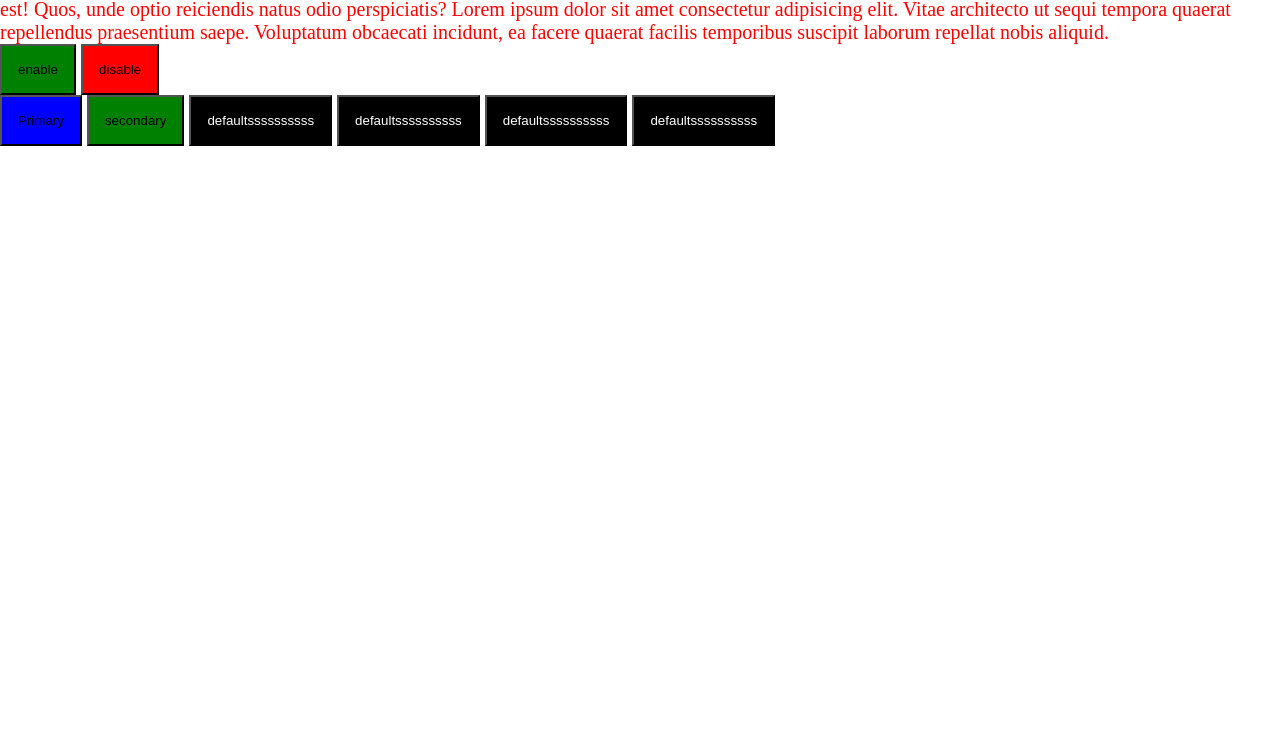
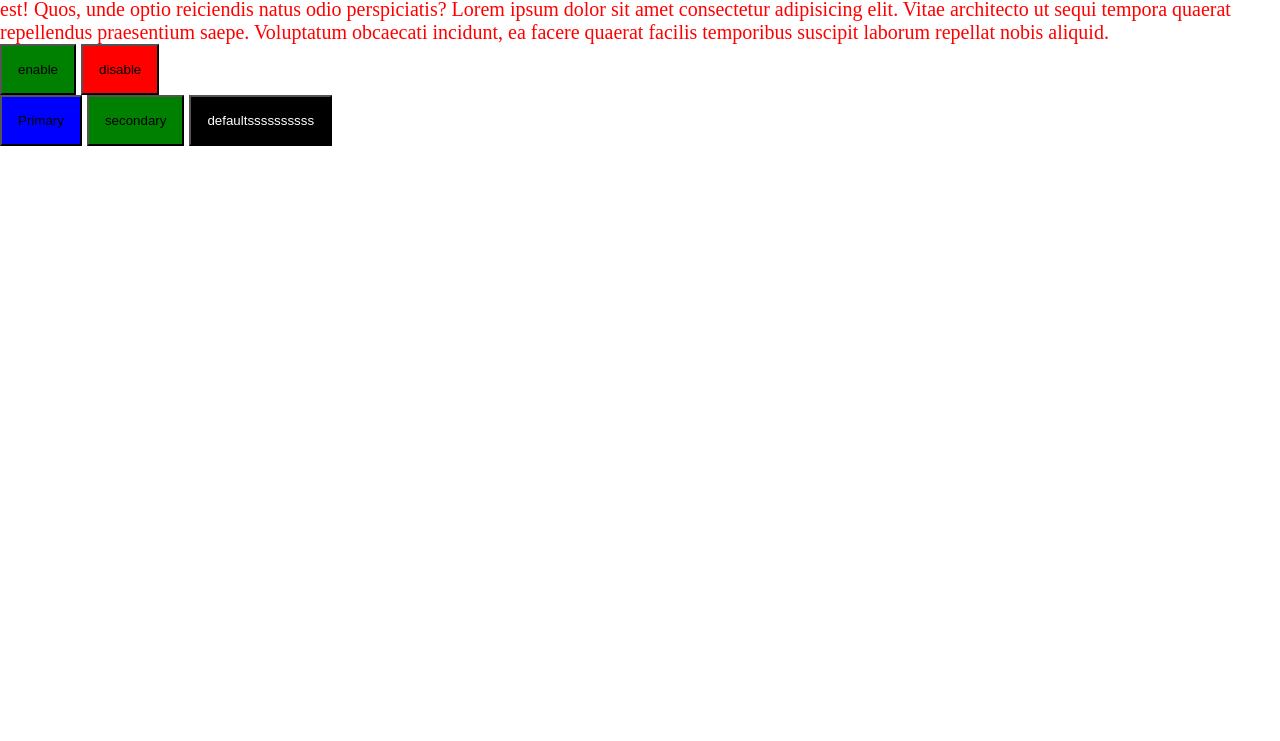
Before and after one commit to kabilan265/sass, a website: page index.html in a window 1280 px wide. Shown: the part 59-800 px from the top of the page. Drawn offline with Linux system fonts and the light colour scheme.

Commit message:
Revert "test 1"
This reverts commit 0a6e9e77aa4e131b2befc67b7b205aa7163ba039.

```diff
--- a/index.html
+++ b/index.html
@@ -25,9 +25,6 @@
             <button class="btn-primary">Primary</button>
             <button class="btn-secondary">secondary</button>
             <button class="btn-default">defaultssssssssss</button>
-            <button class="btn-default">defaultssssssssss</button>
-            <button class="btn-default">defaultssssssssss</button>
-            <button class="btn-default">defaultssssssssss</button>
         </div>
     </section>
 </body>
```
